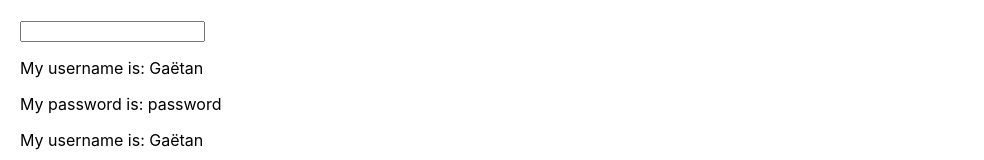
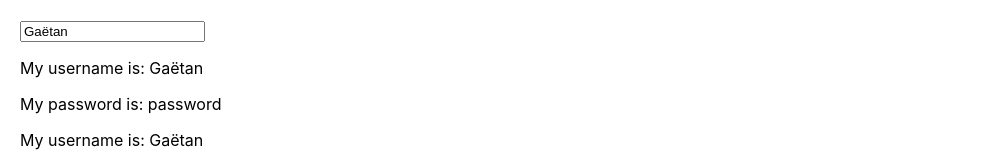
Before and after one commit to gaetanBloch/react-basics-assignement, a React (Create React App) app: page / in a window 1280 px wide. Shown: the top 160 px of the page, without its empty margins (0-984 px from the left). Built offline with nearby package versions, Linux system fonts and the light colour scheme.

Commit message:
Added two way binding to the UserInput to display the starting username

```diff
--- a/src/App.js
+++ b/src/App.js
@@ -16,7 +16,7 @@ class App extends Component {
 
   render() {
     return (<div className="App">
-        <UserInput changeUsername={this.changeUsernameHandler}/>
+        <UserInput changeUsername={this.changeUsernameHandler} username={this.state.username}/>
         <UserOutput username={this.state.username}>My password is: password</UserOutput>
         <UserOutput username={this.state.username}>My password is: pwd</UserOutput>
 
--- a/src/UserInput/UserInput.js
+++ b/src/UserInput/UserInput.js
@@ -2,7 +2,7 @@ import React from 'react';
 
 const UserInput = (props) => {
   return (
-    <input type="text" onChange={props.changeUsername}/>
+    <input type="text" onChange={props.changeUsername} defaultValue={props.username}/>
   );
 };
 
```
